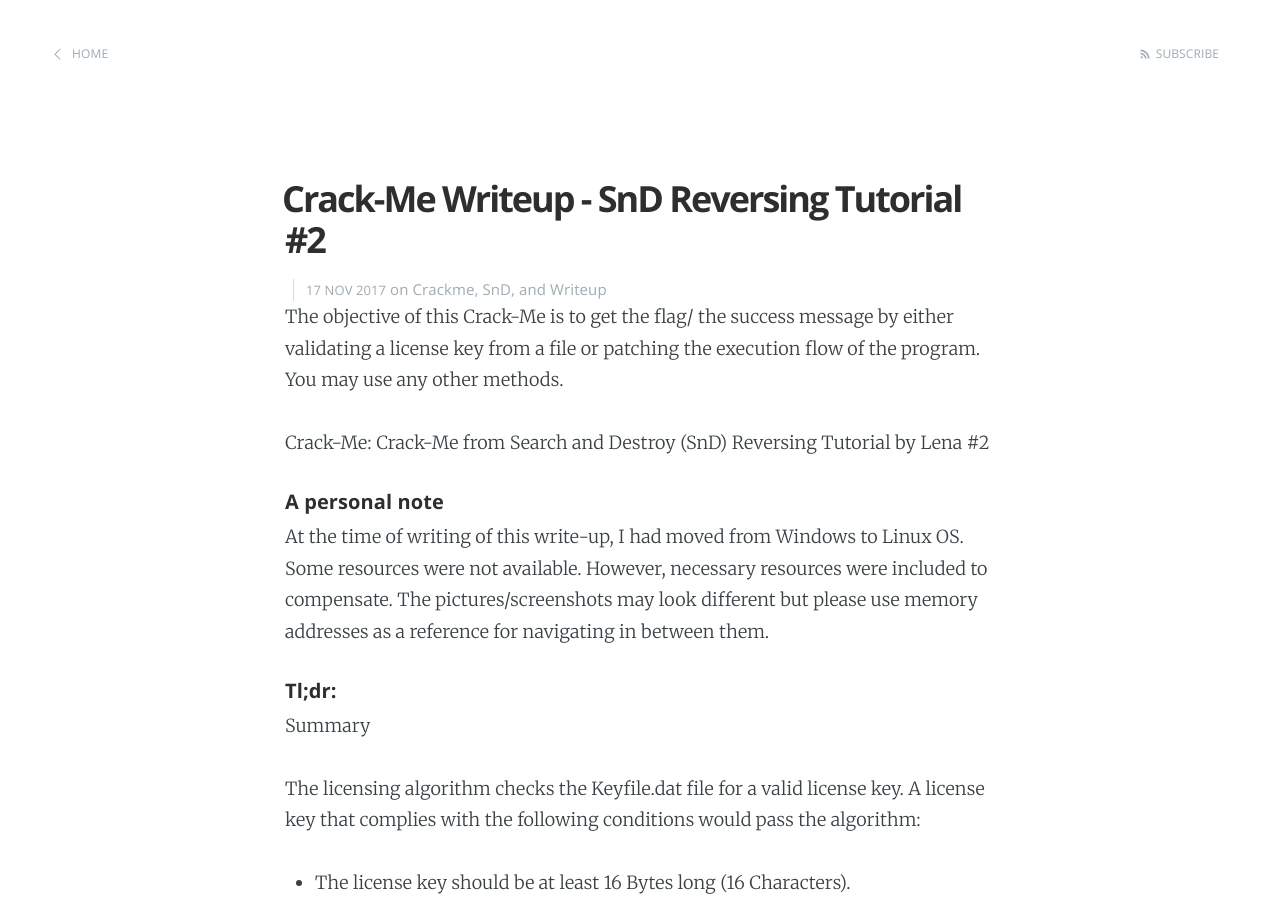
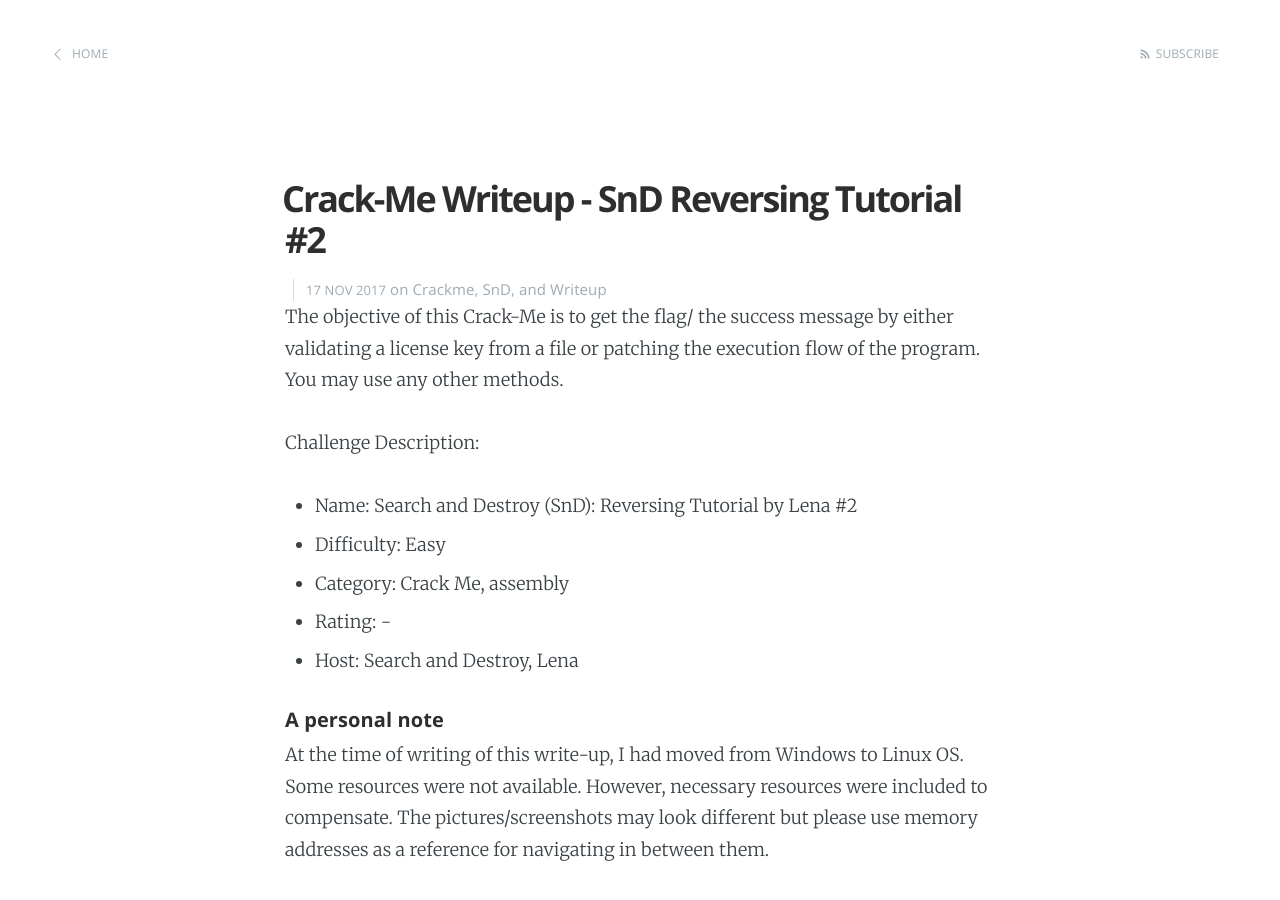
Before and after one commit to KHZ-INTL/blog, a Jekyll site: the page built from _posts/2017-12-17-crackme-writeup-snd-02.markdown, in a window 1280 px wide and 900 px high. Built offline with Jekyll 4.4.1, drawn with Linux system fonts in a browser that asks for light colours; some of the changed text lies outside the part shown.

```diff
--- a/_layouts/post.html
+++ b/_layouts/post.html
@@ -76,7 +76,7 @@
                     <h4> {{ site.author }} </h4>
                     <!-- Author Bio -->
                     <p>
-                        Blogging about cracking/RE licensing protection and abit of capture the flag.
+                        Blogging about Capture-The-Flag(CTF) challenges, programming and intriguing subjects.
                     </p>
                 </section>
             {% endif %}
--- a/_posts/2017-12-17-crackme-writeup-snd-02.markdown
+++ b/_posts/2017-12-17-crackme-writeup-snd-02.markdown
@@ -7,7 +7,13 @@
 
 The objective of this Crack-Me is to get the flag/ the success message by either validating a license key from a file or patching the execution flow of the program. You may use any other methods.
 
-Crack-Me: Crack-Me from Search and Destroy (SnD) Reversing Tutorial by Lena #2
+Challenge Description:
+- Name: Search and Destroy (SnD): Reversing Tutorial by Lena #2
+- Difficulty: Easy
+- Category: Crack Me, assembly
+- Rating: -
+- Host: Search and Destroy, Lena
+
 
 ###### A personal note
 At the time of writing of this write-up, I had moved from Windows to Linux OS. Some resources were not available. However, necessary resources were included to compensate. The pictures/screenshots may look different but please use memory addresses as a reference for navigating in between them.
--- a/_posts/2018-03-26-solving-the-bof-challenge-pwnablekr.markdown
+++ b/_posts/2018-03-26-solving-the-bof-challenge-pwnablekr.markdown
@@ -11,7 +11,7 @@
 - Name: bof
 - Difficulty: Easy
 - Category: Buffer-overflow, assembly
-- Points: 5 pts
+- Rating: 5 pts
 - Host: <a href="http://www.pwnable.kr" target="_blank">Pwnable.kr/play.php</a> - [Toddler's Bottle] section
 
 
```
Also changed, not shown: about.md (+2 -4 lines).
